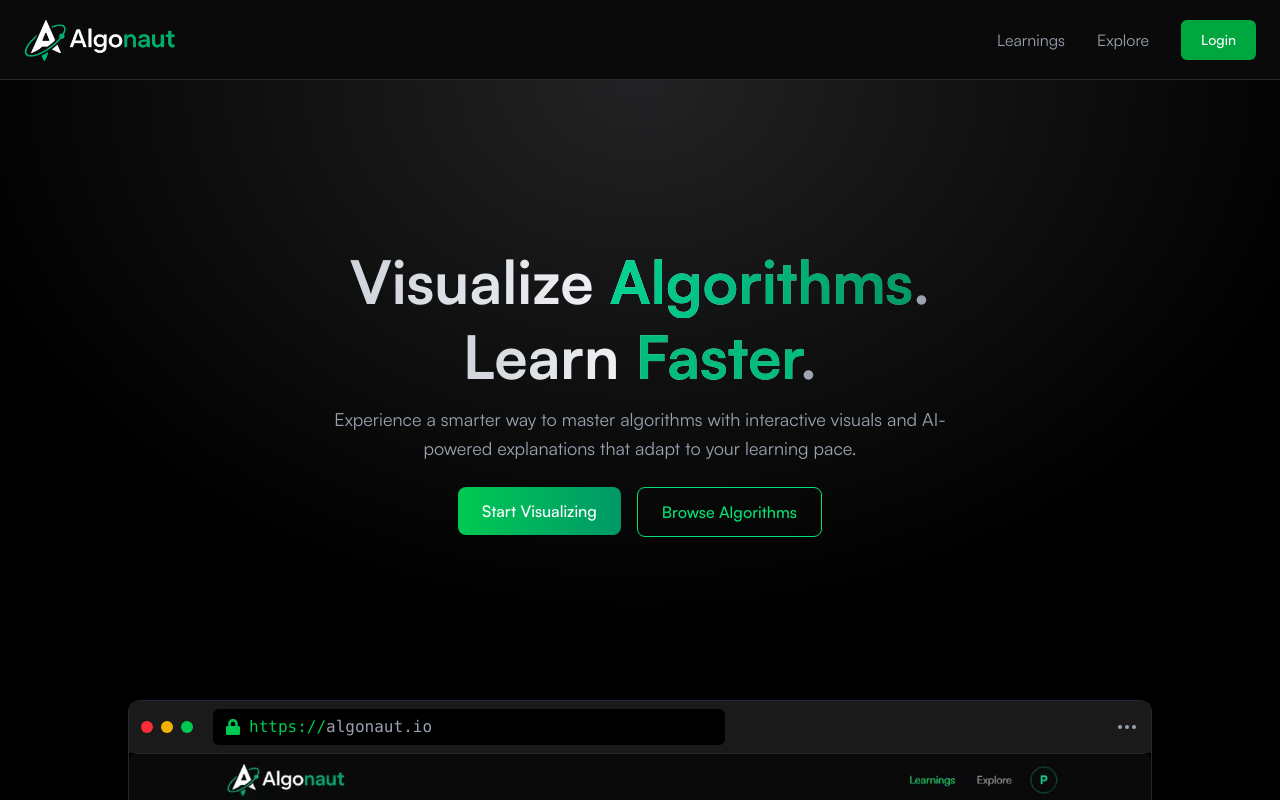
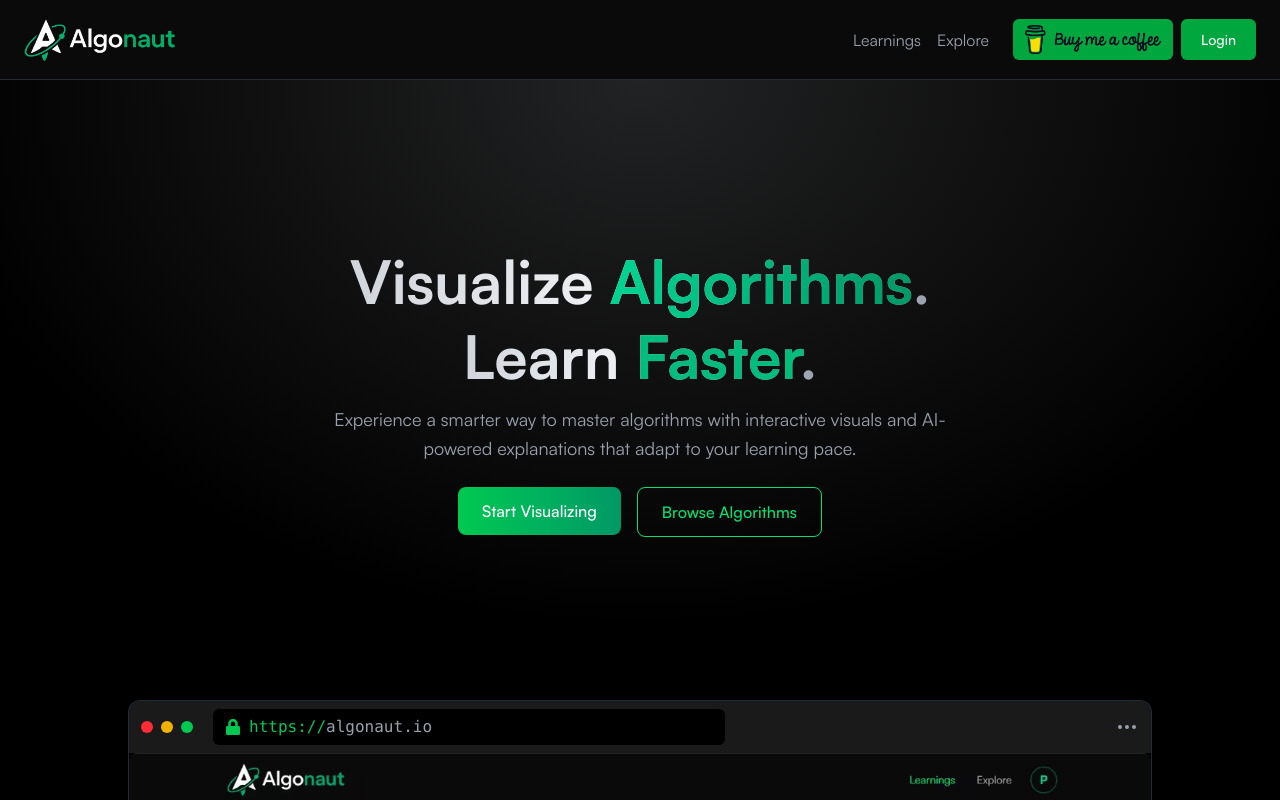
Before and after one commit to himzz1234/algonaut, a React (Vite) app: page / in a window 1280 px wide. Shown: the top 800 px of the page. Built offline with nearby package versions, Linux system fonts and the light colour scheme; no server answers.

Commit message:
feat: added buy-me-a-coffee button

```diff
--- a/src/components/Navbar.tsx
+++ b/src/components/Navbar.tsx
@@ -32,7 +32,7 @@ export default function Navbar() {
           </Link>
         </div>
 
-        <ul className="hidden md:flex items-center gap-8 flex-1 justify-end mr-8">
+        <ul className="hidden md:flex items-center gap-4 flex-1 justify-end mr-6">
           <li
             className={`cursor-pointer transition-colors ${
               isCurrent("learn")
@@ -53,8 +53,16 @@ export default function Navbar() {
           </li>
         </ul>
 
+        <div className="flex gap-2">
+          <Link
+            target="_blank"
+            to="https://www.buymeacoffee.com/himanshuhim1230"
+            className="hidden md:flex bg-green-600 hover:bg-green-500 rounded-md w-40 py-1.5 px-3"
+          >
+            <img src="/images/buy-me-a-coffee.png" alt="Buy Me A Coffee" />
+          </Link>
           {!loading && (
-          <div className="flex items-center gap-4">
+            <div className="flex">
               {!user ? (
                 <button
                   onClick={() => openModal(<AuthPanel />)}
@@ -69,6 +77,7 @@ export default function Navbar() {
               )}
             </div>
           )}
+        </div>
 
         <button
           onClick={() => setMenuOpen(!menuOpen)}
@@ -120,6 +129,13 @@ export default function Navbar() {
                   </button>
                 </li>
               )}
+              <Link
+                target="_blank"
+                to="https://www.buymeacoffee.com/himanshuhim1230"
+                className="bg-green-600 hover:bg-green-500 rounded-md w-36 py-1.5 px-3"
+              >
+                <img src="/images/buy-me-a-coffee.png" alt="Buy Me A Coffee" />
+              </Link>
             </ul>
           </motion.div>
         )}
```
Also changed, not shown: public/images/buy-me-a-coffee.png (added). Lines whose indentation alone changed are shown as unchanged.
